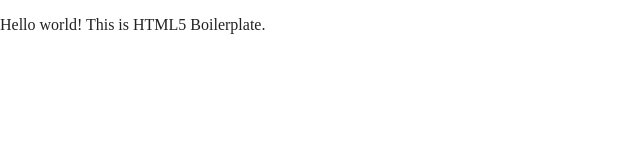
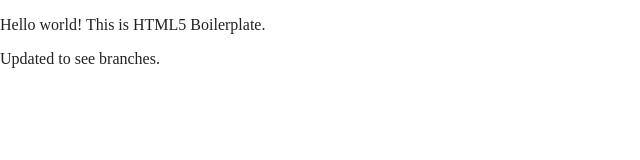
Before and after one commit to blestka/git_demo, a website built with Parcel: page index.html in a window 1280 px wide. Shown: the whole page, without its empty margins (0-640 px from the left). Built offline with nearby package versions, Linux system fonts and the light colour scheme.

Commit message:
Created a new branch

```diff
--- a/index.html
+++ b/index.html
@@ -26,6 +26,8 @@
 
   <!-- Add your site or application content here -->
   <p>Hello world! This is HTML5 Boilerplate.</p>
+  <p>Updated to see branches.</p>
+
   <script src="js/vendor/modernizr-3.11.2.min.js"></script>
   <script src="js/plugins.js"></script>
   <script src="js/main.js"></script>
```
